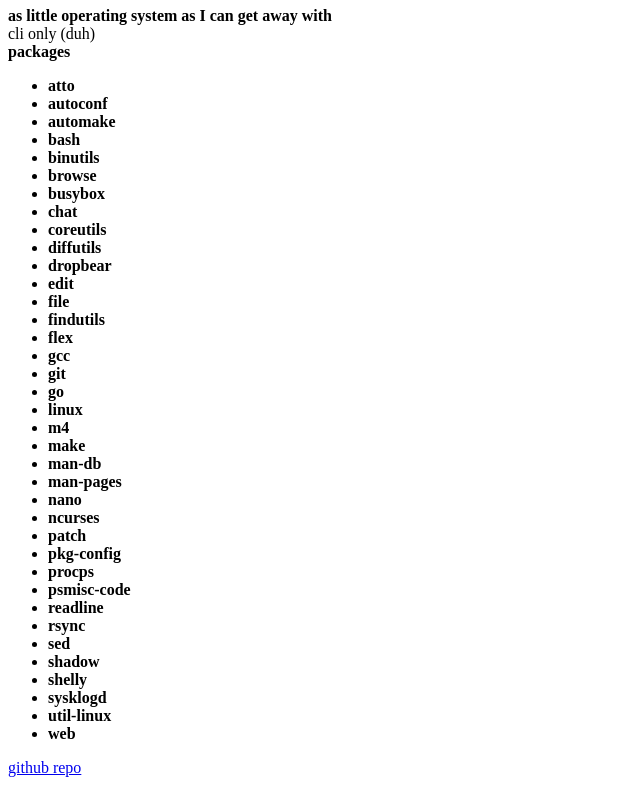
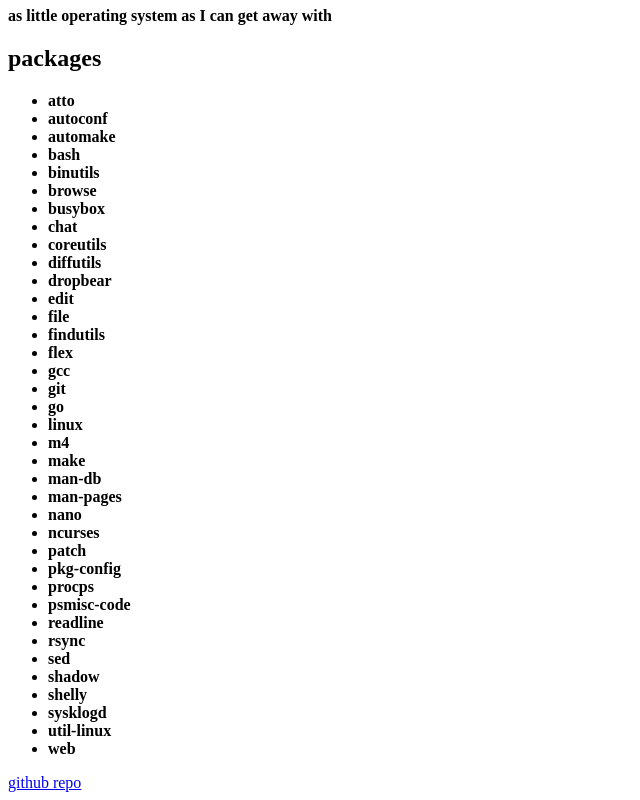
Before and after one commit to infoburp/skinny, a plain HTML site: page index.html in a window 1280 px wide. Shown: the part 73-873 px from the top of the page, without its empty margins (0-640 px from the left). Drawn offline with Linux system fonts and the light colour scheme.

Commit message:
Update index.html

```diff
--- a/index.html
+++ b/index.html
@@ -6,8 +6,7 @@
 <body>
 <h1>skinny</h1>
 <strong>as little operating system as I can get away with</strong><br>
-cli only (duh)<br>
-<strong>packages</strong>
+<h2>packages</h2>
 <ul>
 <li><strong>atto</strong></li>
 <li><strong>autoconf</strong></li>
```
